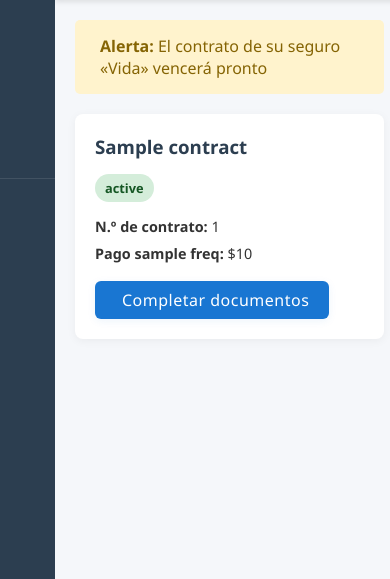
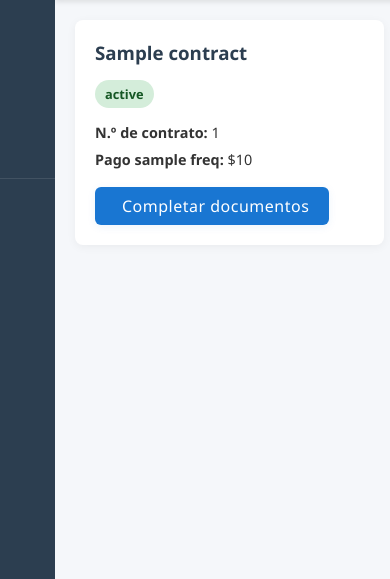
Before and after one commit to Sax300-cpu/SIGAU, a Flask app: template Sistema-Gestion-Seguros/backend/templates/client-Index.html in a window 390 px wide. Shown: the part 169-748 px from the top of the page. Run offline with Flask 3, Linux system fonts and the light colour scheme; the template is opened without the code that fills it: most values are stand-ins (such as "Sample title", 1, 10 or a date in 2020).

Commit message:
Modificado

```diff
--- a/Sistema-Gestion-Seguros/backend/templates/client-Index.html
+++ b/Sistema-Gestion-Seguros/backend/templates/client-Index.html
@@ -96,11 +96,6 @@
       </header>
 
       <div class="content">
-        <div class="alert">
-          <i class="fas fa-exclamation-circle"></i>
-          <span><strong>Alerta:</strong> El contrato de su seguro «Vida» vencerá pronto</span>
-        </div>
-
         <!-- Listado de contratos activos del cliente -->
         <div class="insurance-cards">
           {% if contracts %}
--- a/Sistema-Gestion-Seguros/static/css/cliente-styles.css
+++ b/Sistema-Gestion-Seguros/static/css/cliente-styles.css
@@ -194,6 +194,7 @@ header {
 /* Tarjetas de seguros */
 .insurance-cards {
     display: flex;
+    flex-wrap: wrap;
     gap: 20px;
     margin-bottom: 30px;
 }
@@ -203,7 +204,10 @@ header {
     border-radius: 8px;
     padding: 20px;
     box-shadow: 0 2px 10px rgba(0, 0, 0, 0.05);
-    flex: 1;
+    flex: 0 0 calc(33.333% - 20px); /* 3 por fila, con gap */
+    box-sizing: border-box;
+    margin-bottom: 20px;
+    max-width: calc(33.333% - 20px);
 }
 
 .insurance-card h3 {
@@ -332,6 +336,20 @@ header {
     }
 }
 
+@media (max-width: 1000px) {
+  .insurance-card {
+    flex: 0 0 calc(50% - 20px);
+    max-width: calc(50% - 20px);
+  }
+}
+
+@media (max-width: 700px) {
+  .insurance-card {
+    flex: 0 0 100%;
+    max-width: 100%;
+  }
+}
+
 /* ======================
    Estilos para el modal
    ====================== */
```
